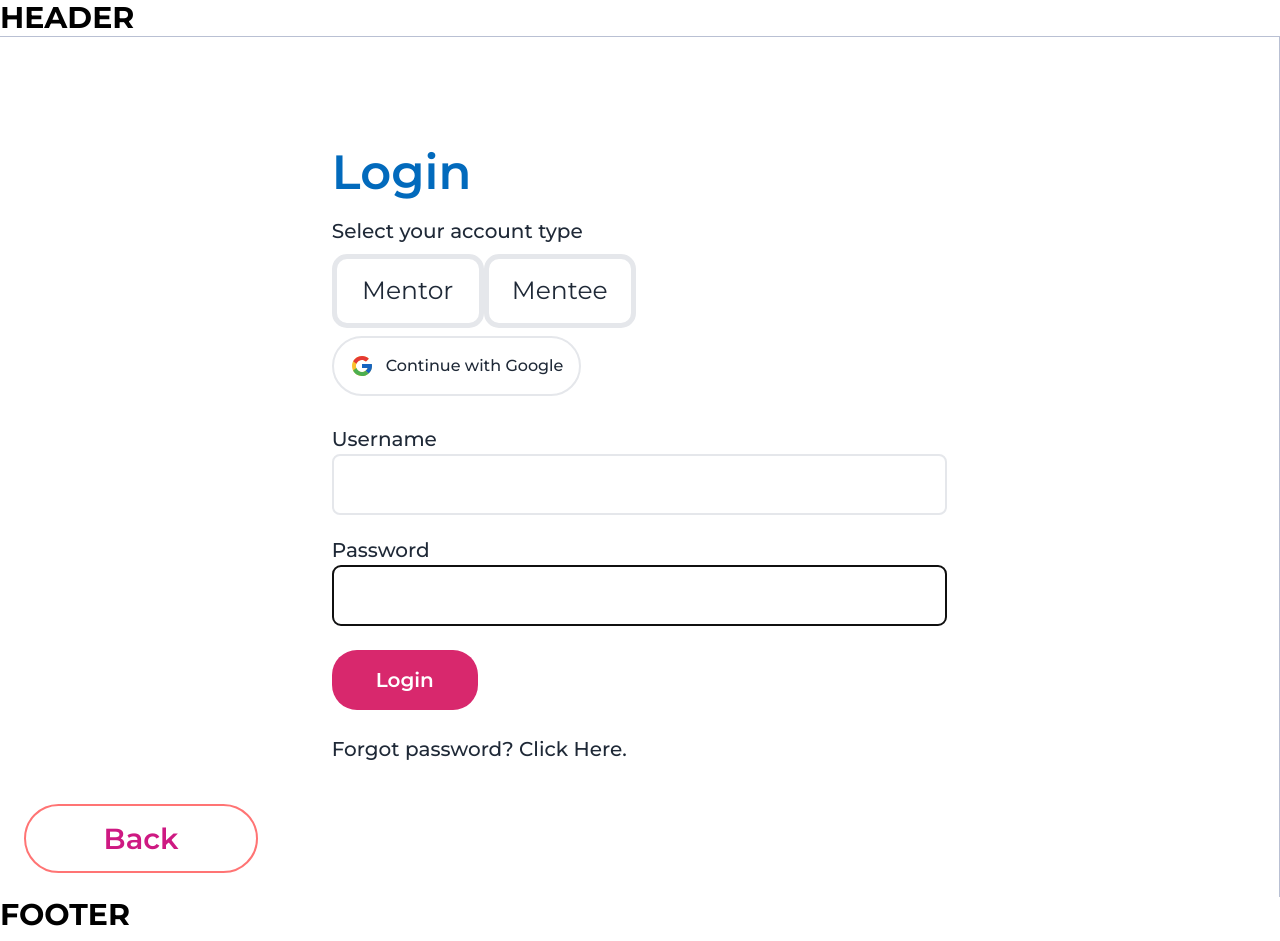
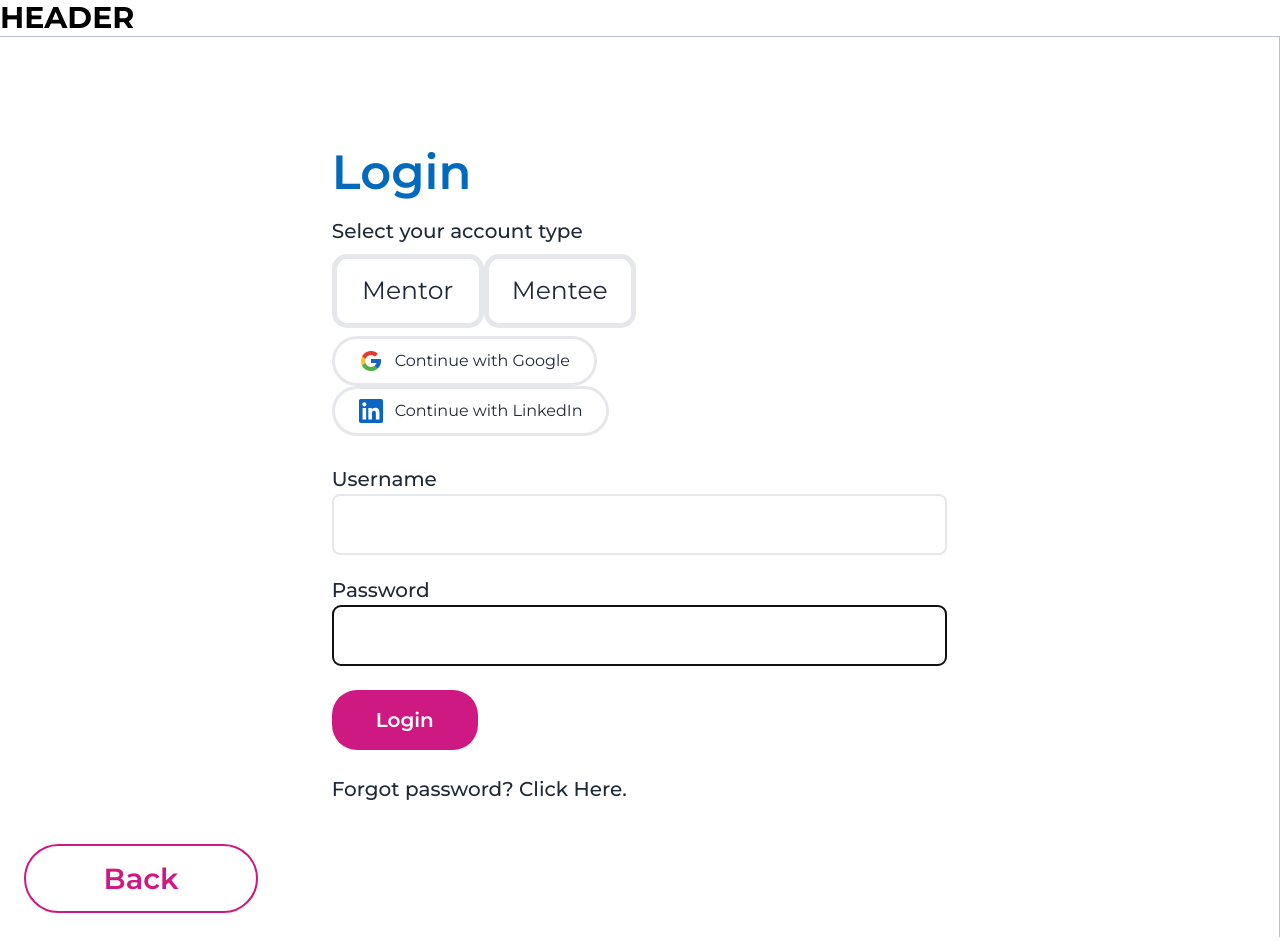
Before and after one commit to JasonXB/EF_Clone, a Next.js app: page /login in a window 1280 px wide. Shown: the top 941 px of the page. Built offline with nearby package versions, Linux system fonts and the light colour scheme; what tw-elements would draw is missing.

Commit message:
grabbing username and password

```diff
--- a/pages/login.tsx
+++ b/pages/login.tsx
@@ -1,9 +1,16 @@
 import type { NextPage } from 'next';
 import Head from 'next/head';
-// import SocialMediaButtons from '../src/components/SocialMediaButtons';
-// import React, { useRef } from "react";
+import SocialMediaButtons from '../src/components/SocialMediaButtons';
+import React, { useRef } from "react";
 
 const login: NextPage = ({}) => {
+  const userName = useRef<HTMLInputElement | null>(null);
+  const passWord = useRef<HTMLInputElement | null>(null);
+
+  function test() {
+    console.log(userName.current?.value);
+    console.log(passWord.current?.value);
+  }
 
   return (
     <div>
@@ -13,7 +20,7 @@ const login: NextPage = ({}) => {
       </Head>
       <h1 className="text-3xl font-bold">HEADER</h1>
 
-      <div className="outer font-mainFont border-[#B9C0D3] bg-white border-t border-r rounded-5 pt-[75px]">
+      <div className="outer font-mainFont border-smoke-3 bg-white border-t border-r rounded-5 pt-[75px]">
         <div className="outer-border p-4">
           <section className="inner-section p-2">
             <div className="inner h-full text-gray-800">
@@ -21,7 +28,7 @@ const login: NextPage = ({}) => {
                 <div className="left-inside text-center"></div>
 
                 <div className="right-inside w-1/2">
-                  <span className="text-[#026ABC] text-[48px] font-semibold">
+                  <span className="text-primary-1 text-[48px] font-semibold">
                     Login
                   </span>
 
@@ -29,19 +36,15 @@ const login: NextPage = ({}) => {
                     <span className="block text-[20px] font-medium py-2">
                       Select your account type
                     </span>
-                    <button className="border border-[5px] h-[74px] w-[152px] rounded-[15px] text-[25px] hover:bg-[#AEDBFF] hover:border-[#026ABC] hover:drop-shadow-lg">
+                    <button className="border border-[5px] h-[74px] w-[152px] rounded-[15px] text-[25px] hover:bg-smoke-3 hover:border-primary-1 hover:drop-shadow-lg">
                       Mentor
                     </button>
-                    <button className="border border-[5px] h-[74px] w-[152px] rounded-[15px] text-[25px] hover:bg-[#AEDBFF] hover:border-[#026ABC] hover:drop-shadow-lg">
+                    <button className="border border-[5px] h-[74px] w-[152px] rounded-[15px] text-[25px] hover:bg-smoke-3 hover:border-primary-1 hover:drop-shadow-lg">
                       Mentee
                     </button>
                   </div>
                   <div className="py-2">
-
-                    <button className='flex border-2 rounded-[30px] font-medium px-4 py-4 hover:border-[#026ABC]'>
-                      <svg xmlns="http://www.w3.org/2000/svg" viewBox="0 0 48 48" className='w-6 mr-3'><title>Google</title><path fill="#fbc02d" d="M43.611,20.083H42V20H24v8h11.303c-1.649,4.657-6.08,8-11.303,8c-6.627,0-12-5.373-12-12s5.373-12,12-12c3.059,0,5.842,1.154,7.961,3.039l5.657-5.657C34.046,6.053,29.268,4,24,4C12.955,4,4,12.955,4,24s8.955,20,20,20s20-8.955,20-20C44,22.659,43.862,21.35,43.611,20.083z"/><path fill="#e53935" d="M6.306,14.691l6.571,4.819C14.655,15.108,18.961,12,24,12c3.059,0,5.842,1.154,7.961,3.039l5.657-5.657C34.046,6.053,29.268,4,24,4C16.318,4,9.656,8.337,6.306,14.691z"/><path fill="#4caf50" d="M24,44c5.166,0,9.86-1.977,13.409-5.192l-6.19-5.238C29.211,35.091,26.715,36,24,36c-5.202,0-9.619-3.317-11.283-7.946l-6.522,5.025C9.505,39.556,16.227,44,24,44z"/><path fill="#1565c0" d="M43.611,20.083L43.595,20L42,20H24v8h11.303c-0.792,2.237-2.231,4.166-4.087,5.571c0.001-0.001,0.002-0.001,0.003-0.002l6.19,5.238C36.971,39.205,44,34,44,24C44,22.659,43.862,21.35,43.611,20.083z"/></svg>
-                      <span>Continue with Google</span>
-                    </button>
+                    <SocialMediaButtons />
                   </div>
 
                   <form
@@ -55,7 +58,7 @@ const login: NextPage = ({}) => {
                       placeholder=""
                       type="text"
                       name="email"
-                      // ref={inputRef}
+                      ref={userName}
                       required
                       autoFocus
                     />
@@ -66,22 +69,18 @@ const login: NextPage = ({}) => {
                       placeholder=""
                       type="password"
                       name="password"
-                      // value={this.state.password}
+                      ref={passWord}
                       required
                       autoFocus
                     />
 
                     <div className="py-6">
                       <button
+                        onClick={() => test()}
                         type='submit'
-                        className="text-white bg-[#D8286D] text-[20px] font-semibold rounded-[25px] h-[60px] w-[146px]">
+                        className="text-white bg-secondary-1 text-[20px] font-semibold rounded-[25px] h-[60px] w-[146px]">
                         Login
                       </button>
-                      {/* <button
-                        type='submit'
-                        className="text-white bg-[#D8286D] text-[20px] font-semibold rounded-[25px] h-[60px] w-[146px] ml-[20px]">
-                        Sign up
-                      </button> */}
                     </div>
 
                     <div className="text-[20px] font-medium">
@@ -92,7 +91,7 @@ const login: NextPage = ({}) => {
               </div>
 
               <div className="pt-10">
-                <button className="text-[#CE1982] text-[29px] font-semibold border-2 border-[#FF7474] rounded-[35px] h-[69px] w-[234px] hover:border-[#026ABC]">
+                <button className="text-secondary-1 text-[29px] font-semibold border-2 border-secondary-1 rounded-[35px] h-[69px] w-[234px] hover:border-primary-1">
                   Back
                 </button>
               </div>
```
Also changed, not shown: pages/LoginEXAMPLE.tsx (+7 -2 lines).
